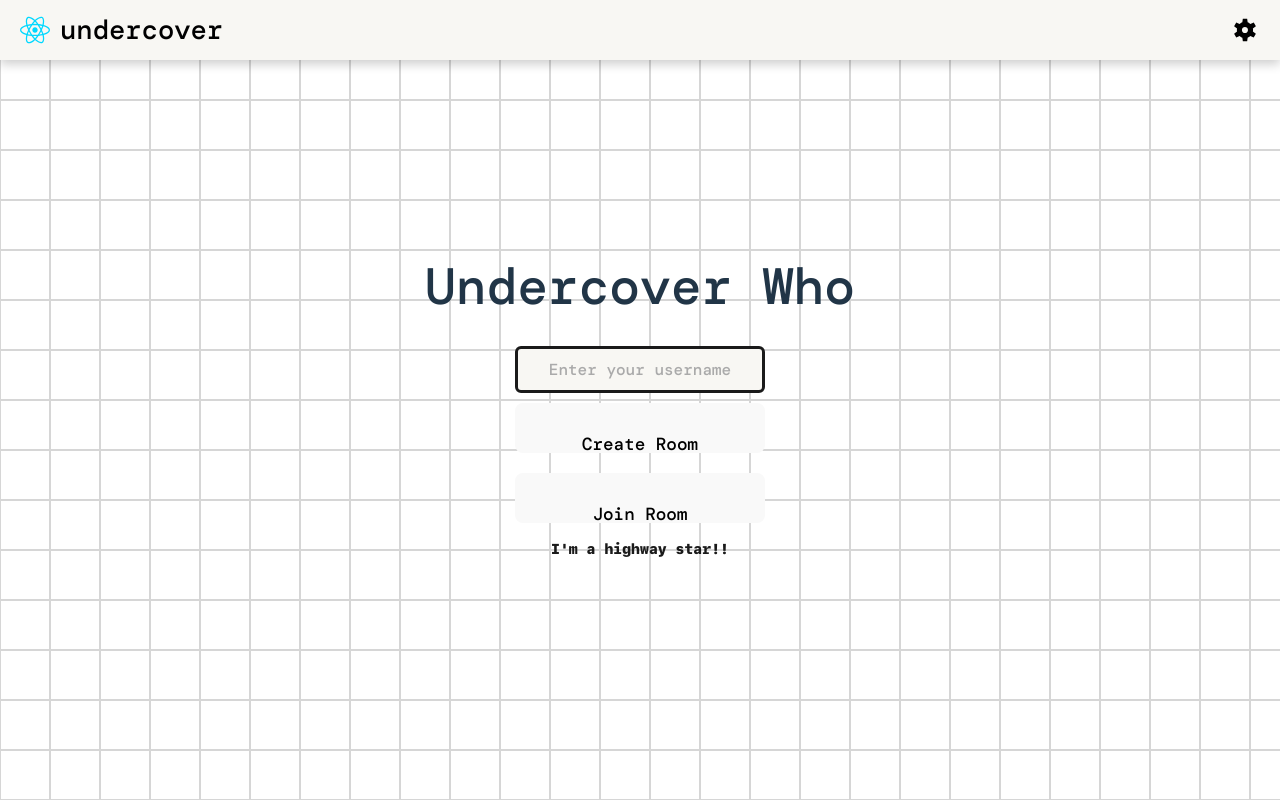
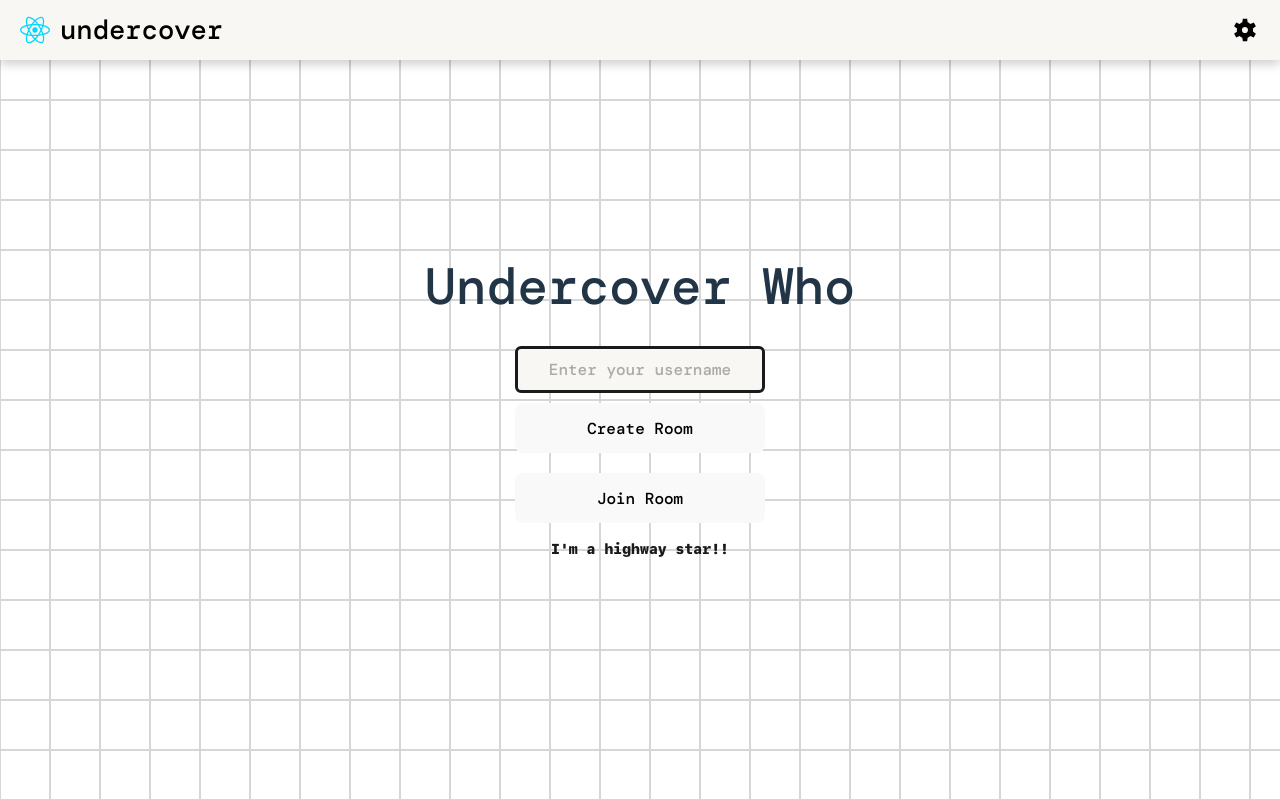
Before and after one commit to bbeetlesam/undercover-game, a React (Vite) app in the folder frontend/: page / in a window 1280 px wide. Built offline with nearby package versions, Linux system fonts and the light colour scheme.

Commit message:
add: add navigate router and change some code in button

```diff
--- a/frontend/src/components/HomeView.jsx
+++ b/frontend/src/components/HomeView.jsx
@@ -1,10 +1,13 @@
 //
 import { useState } from "react";
+import { useNavigate } from "react-router-dom";
 import "./HomeView.css";
 
 function HomeView() {
     const [username, setUsername] = useState("");
     const [warningMessage, setWarningMessage] = useState("");
+
+    const navigate = useNavigate();
 
     const handleInputChange = (text) => {
         let value = text.target.value.replace(/\s/g, ''); // Restrict whitespace
@@ -45,11 +48,11 @@ function HomeView() {
                     {warningMessage && <p className="warning-input">{warningMessage}</p>}
                 </div>
                 <div className="button-card">
-                    <button className="card-button">
-                        <p>Create Room</p>
+                    <button className="card-button" onClick={() => navigate("/create-room")}>
+                        Create Room
                     </button>
-                    <button className="card-button">
-                        <p>Join Room</p>
+                    <button className="card-button" onClick={() => navigate("/join-room")}>
+                        Join Room
                     </button>
                 </div>
                 <p className="read">
```
